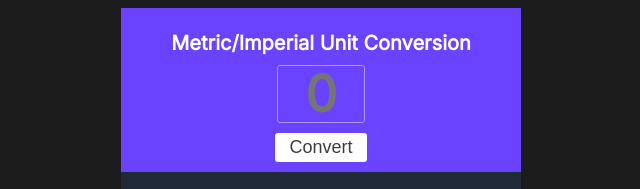
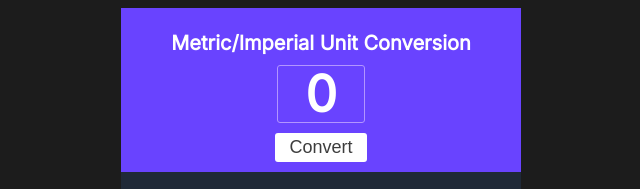
Before and after one commit to mohammedalasly/Unit-Converter, a plain HTML site: page index.html in a window 1280 px wide. Shown: the top 189 px of the page, 319-959 px from the left. Drawn offline with Linux system fonts and the light colour scheme.

Commit message:
updating css

```diff
--- a/style.css
+++ b/style.css
@@ -20,7 +20,7 @@ body {
   font-size: 20px;
 }
 
-#input-el {
+input {
   display: block;
   margin: 0 auto;
   width: 70px;
@@ -35,7 +35,10 @@ body {
   background-color: #6943ff;
 }
 
-textarea:focus,
+::placeholder {
+  color: #fff;
+}
+
 input:focus {
   outline: none;
 }
```
